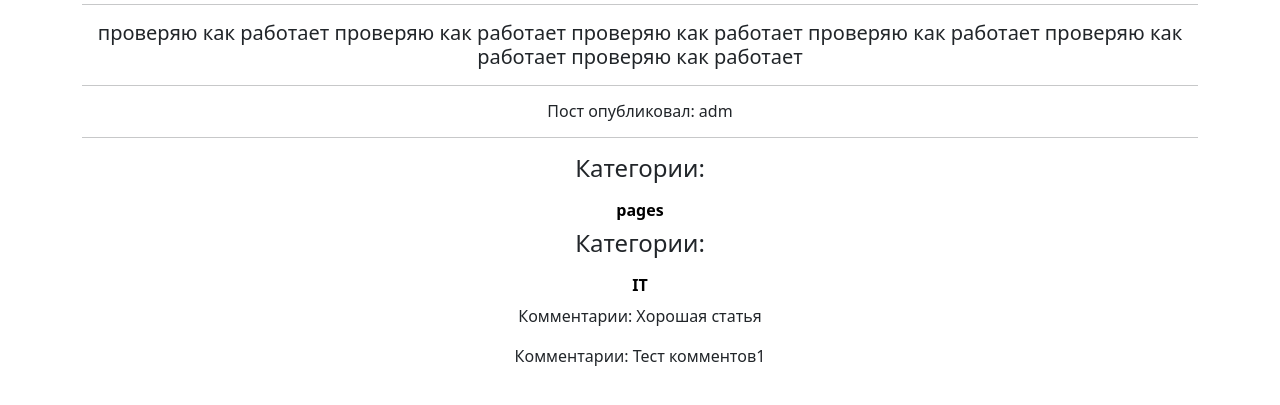
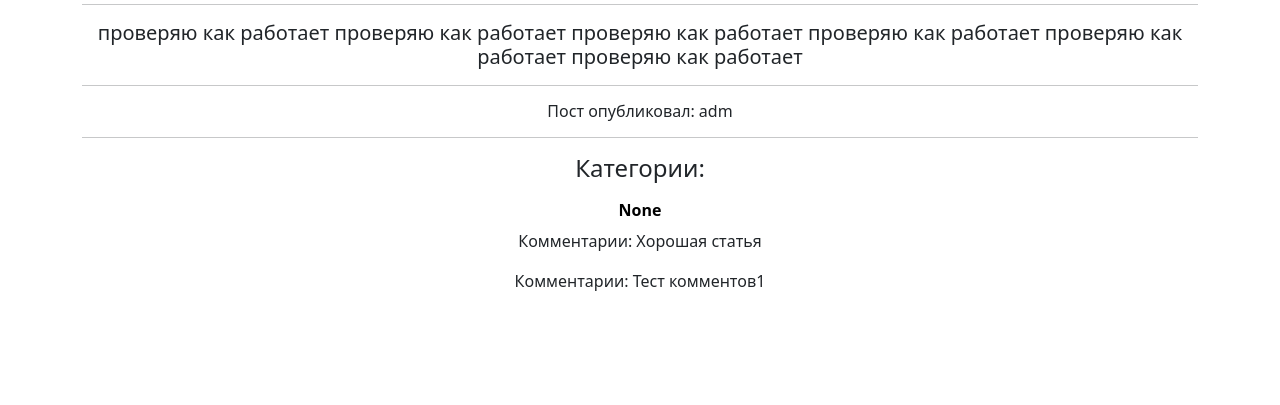
Before and after one commit to goormany/NewsPapers, a Django app: page /news/8 in a window 1280 px wide. Shown: the part 168-573 px from the top of the page. Run offline with Django 3.2, Linux system fonts and the light colour scheme; a user stored in the database is signed in; data comes from the database, SQL or seed files in the repository; both versions use the stored data as it was after the commit; some libraries are stand-ins or nearby versions.

Commit message:
fix commit ''

```diff
--- a/news/admin.py
+++ b/news/admin.py
@@ -2,9 +2,11 @@
 from .models import *
 
 class PostAdmin(admin.ModelAdmin):
-    list_display = ('id', 'title', 'positions', 'data', 'data_update', 'rating', "public")
+    list_display = ('id', 'title', 'positions', 'category_id', 'data', 'data_update', 'rating', "public")
     list_display_links = ('id', 'title',)
     search_fields = ('title', 'id')
+    list_editable = ('public', )
+    list_filter = ('positions', 'data', 'data_update', 'public')
 
 class CategoryAdmin(admin.ModelAdmin):
     list_display = ('id', 'category_name')
--- a/news/forms.py
+++ b/news/forms.py
@@ -10,7 +10,7 @@
             'PostAuthor',
             'title',
             'positions',
-            'postCategory',
+            'category_id',
             'previewName',
             'text',
             'check_box'
--- a/news/models.py
+++ b/news/models.py
@@ -54,13 +54,14 @@
     postCategory = models.ManyToManyField(Category, verbose_name='Категория поста',  through='PostCategory')
     title = models.CharField(max_length=50, verbose_name='Название')
     positions = models.CharField(max_length=2, choices=POSITIONS, default=PostArticle, verbose_name='Тип поста')
+    category_id = models.ForeignKey(Category, verbose_name='Категория', null=True, on_delete=models.CASCADE, related_name='category_id')
     data = models.DateTimeField(auto_now_add=True, verbose_name='Дата создания')
     data_update = models.DateTimeField(auto_now=True, verbose_name='Дата редактирования')
     photo = models.ImageField(upload_to='photos/%Y/%m/%d/', default='-', verbose_name='Фото')
     previewName = models.CharField(max_length=128, verbose_name='Превью поста')
     text = models.TextField(verbose_name='Текст поста')
     rating = models.SmallIntegerField(default=0, verbose_name='Рейтинг')
-    public = models.BooleanField(default=True, verbose_name='Публикация')
+    public = models.BooleanField(default=True, verbose_name='Опубликовано')
 
     def like(self):
         self.rating +=1
--- a/templates/new_home.html
+++ b/templates/new_home.html
@@ -14,17 +14,27 @@
 <hr>
 <h6>Пост опубликовал: {{new.PostAuthor}}</h6>
 <hr>
-{%for pc in pc_post%}
-<h4>Категории:</h4>
-<div class="butmen">
-    <form action="{%url 'category_detail' pc.pcCategory.pk %}">
-        <strong><input style="background: #fff;
-            padding: 7px 21px;
-            color: black; border: none; font-weight: 650; " type="submit" value="{{pc.pcCategory}}"> </strong>
+<h4>Категории: </h4>
+<div>
+    <form action="{% url 'category_detail' new.category_id.pk %}">
+        <input style="background: #fff;
+           padding: 7px 21px;-->
+           color: black; border: none; font-weight: 650; " type="submit" value="{{new.category_id}}">
     </form>
 </div>
 
-{%endfor%}
+
+<!--{%for pc in pc_post%}-->
+<!--<h4>Категории:</h4>-->
+<!--<div class="butmen">-->
+<!--    <form action="{%url 'category_detail' pc.pcCategory.pk %}">-->
+<!--        <strong><input style="background: #fff;-->
+<!--            padding: 7px 21px;-->
+<!--            color: black; border: none; font-weight: 650; " type="submit" value="{{pc.pcCategory}}"> </strong>-->
+<!--    </form>-->
+<!--</div>-->
+
+<!--{%endfor%}-->
 
 {%for comment in com_post%}
 <p>Комментарии: {{comment.commentText}}</p>
```
Also changed, not shown: templates/news.html (+0 -13 lines), db.sqlite3, news/migrations/0023_post_category_id.py (added), news/migrations/0024_alter_post_public.py (added).
